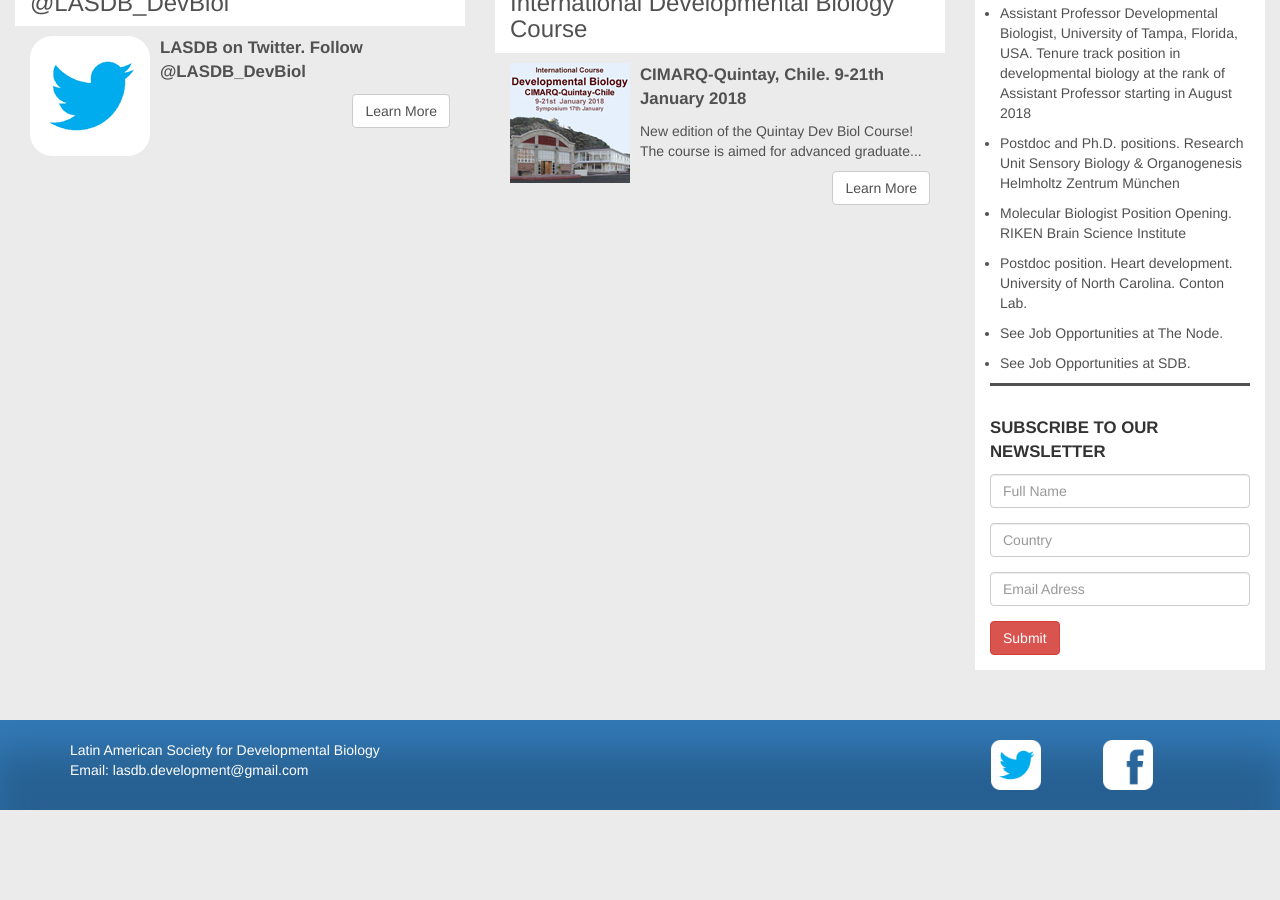
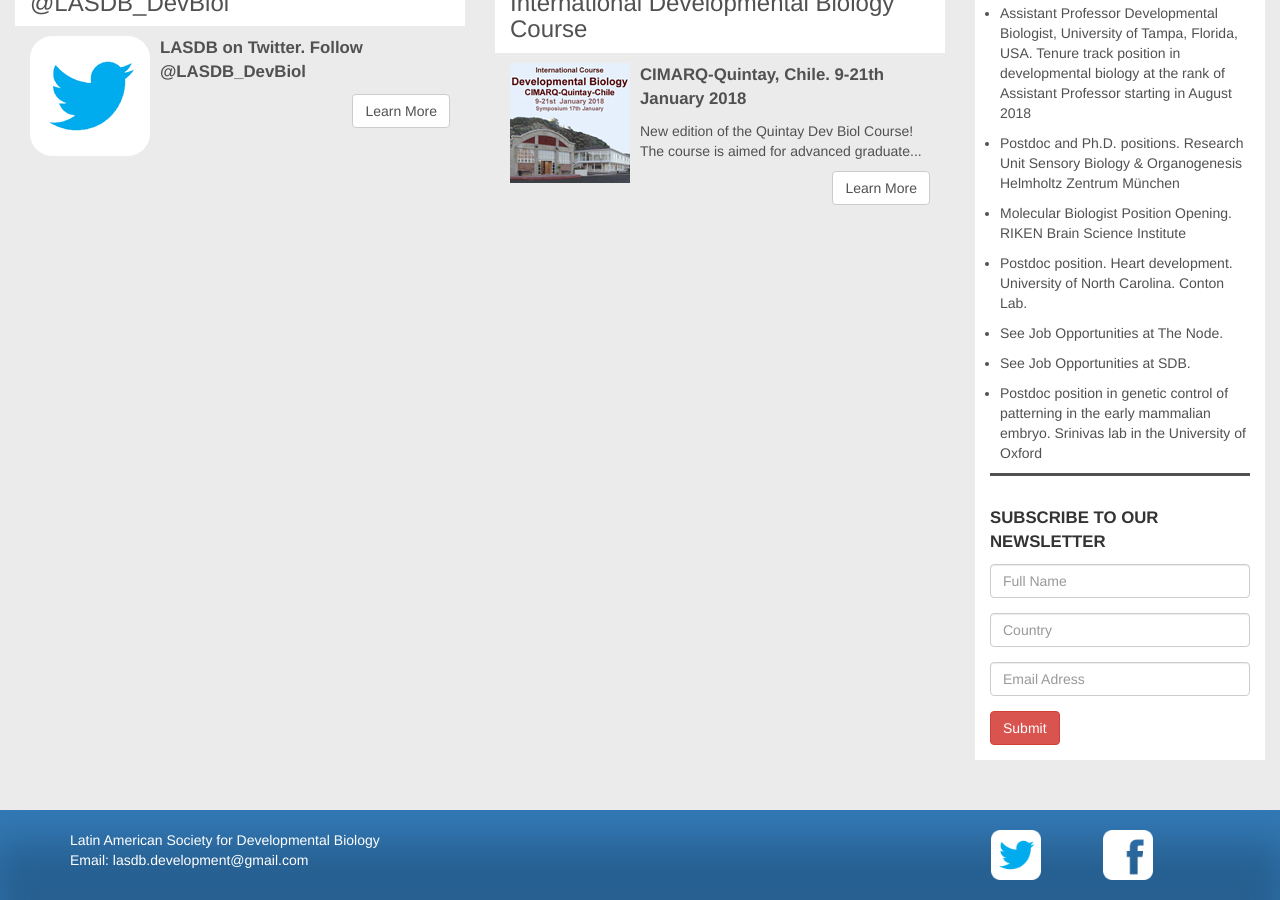
Before and after one commit to lasdb/lasdb.github.io, a Jekyll site: the page built from index.html, in a window 1280 px wide and 900 px high, scrolled down 1022 px. Built offline with Jekyll 4.4.1, drawn with Linux system fonts in a browser that asks for light colours; nearby versions of some CDN libraries; before the commit the page ends 1832 px from its top, so only the background shows below that.

Commit message:
Update sidebar.html

```diff
--- a/_includes/sidebar.html
+++ b/_includes/sidebar.html
@@ -23,7 +23,7 @@
                 <ul style="padding-left:10px; border-bottom: 3px solid #515151;">
                     {% for post in site.posts %}
                         {% if post.categories contains 'jobs' %}
-                            {% for job in post.jobs limit:7 %}
+                            {% for job in post.jobs limit:8 %}
                                 <li>
                                     <p> {{job.title}}.  {{job.subtitle}} </p>
                                 </li>
```
